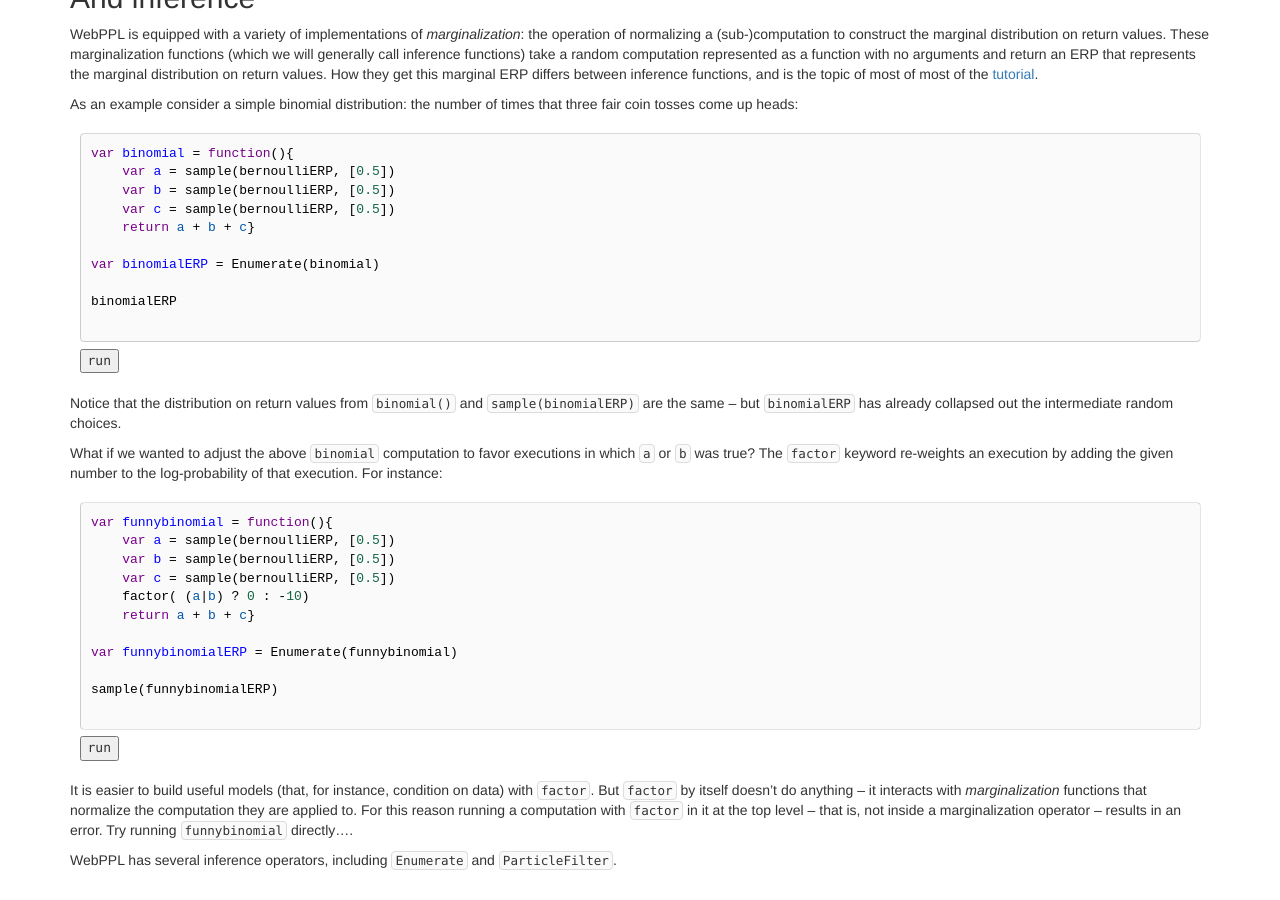
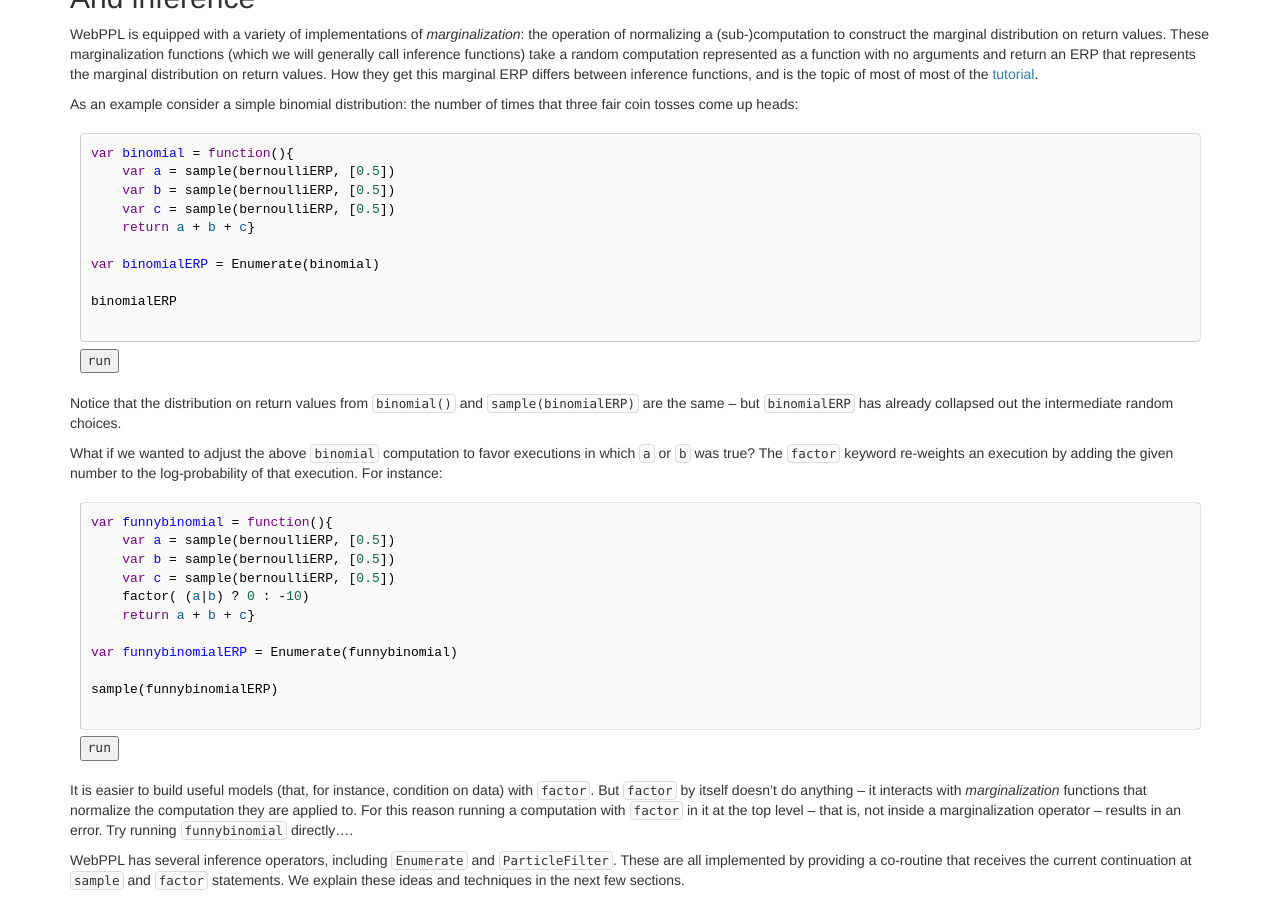
Before and after one commit to probmods/dippl, a Jekyll site: the page built from lectures/02-WebPPL.md, in a window 1280 px wide and 900 px high, scrolled down 1671 px. Built offline with Jekyll 4.4.1, drawn with Linux system fonts in a browser that asks for light colours; nearby versions of some CDN libraries; library files that are not in the unit come from our copies.

Commit message:
edits in lectures

```diff
--- a/lectures/02-WebPPL.md
+++ b/lectures/02-WebPPL.md
@@ -98,4 +98,4 @@ sample(funnybinomialERP)
 
 It is easier to build useful models (that, for instance, condition on data) with `factor`. But `factor` by itself doesn't do anything -- it interacts with *marginalization* functions that normalize the computation they are applied to. For this reason running a computation with `factor` in it at the top level -- that is, not inside a marginalization operator -- results in an error. Try running `funnybinomial` directly....
 
-WebPPL has several inference operators, including `Enumerate` and `ParticleFilter`.
+WebPPL has several inference operators, including `Enumerate` and `ParticleFilter`. These are all implemented by providing a co-routine that receives the current continuation at `sample` and `factor` statements. We explain these ideas and techniques in the next few sections.
```
Also changed, not shown: lectures/03-coroutines.md (+2 -0 lines), lectures/pragmatics.md (+3 -0 lines).
